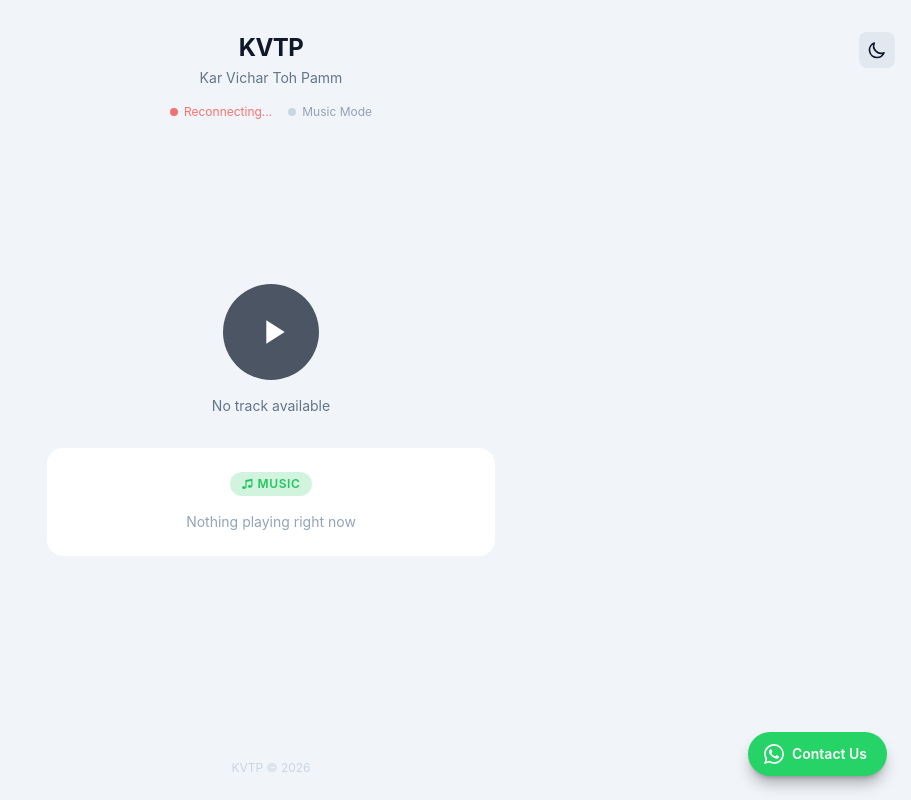
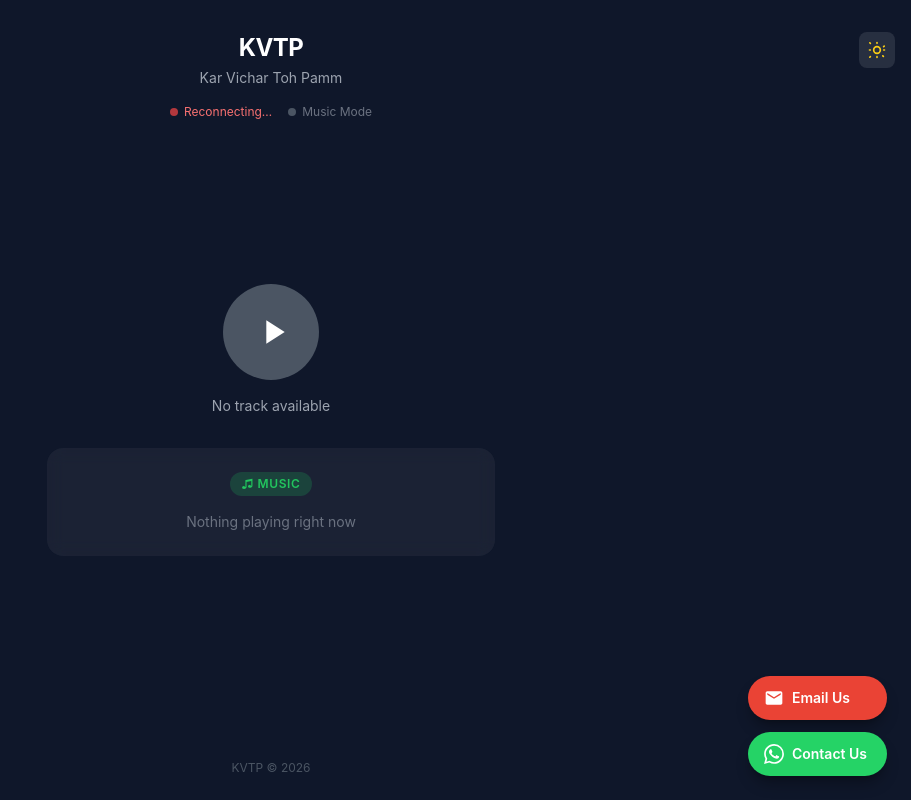
Before and after one commit to hrishik18/karVichartohPamm, a React (Create React App) app: page / in a window 1280 px wide. Shown: the whole page, without its empty margins (369-1280 px from the left). Built offline with nearby package versions, Linux system fonts and the light colour scheme; no server answers.

Commit message:
contact email added and dark theme default

```diff
--- a/src/components/ThemeProvider.js
+++ b/src/components/ThemeProvider.js
@@ -7,7 +7,7 @@ export function ThemeProvider({ children }) {
   const [dark, setDark] = useState(() => {
     const saved = localStorage.getItem(STORAGE_KEY);
     if (saved) return saved === 'dark';
-    return window.matchMedia('(prefers-color-scheme: dark)').matches;
+    return true;
   });
 
   useEffect(() => {
--- a/src/public/Home.js
+++ b/src/public/Home.js
@@ -158,12 +158,25 @@ export default function Home() {
         />
       </main>
 
-      {/* WhatsApp floating button */}
+      {/* Floating contact buttons */}
+      <div className="fixed bottom-6 right-6 z-50 flex flex-col gap-3">
+        <a
+          href="mailto:karvichartohpamm@gmail.com?subject=Feedback%20on%20the%20Kar%20Vichar%20Toh%20Pamm%20App"
+          target="_blank"
+          rel="noopener noreferrer"
+          className="flex items-center gap-2 bg-[#EA4335] hover:bg-[#d33426] text-white pl-4 pr-5 py-3 rounded-full shadow-lg shadow-black/30 transition-colors"
+          aria-label="Email us"
+        >
+          <svg className="w-5 h-5" viewBox="0 0 24 24" fill="currentColor">
+            <path d="M20 4H4c-1.1 0-2 .9-2 2v12c0 1.1.9 2 2 2h16c1.1 0 2-.9 2-2V6c0-1.1-.9-2-2-2zm0 4l-8 5-8-5V6l8 5 8-5v2z"/>
+          </svg>
+          <span className="text-sm font-semibold">Email Us</span>
+        </a>
         <a
           href="https://wa.me/917559360210?text=Jai%20Prabhu"
           target="_blank"
           rel="noopener noreferrer"
-        className="fixed bottom-6 right-6 z-50 flex items-center gap-2 bg-[#25D366] hover:bg-[#1ebe57] text-white pl-4 pr-5 py-3 rounded-full shadow-lg shadow-black/30 transition-colors"
+          className="flex items-center gap-2 bg-[#25D366] hover:bg-[#1ebe57] text-white pl-4 pr-5 py-3 rounded-full shadow-lg shadow-black/30 transition-colors"
           aria-label="Contact us on WhatsApp"
         >
           <svg className="w-5 h-5" viewBox="0 0 24 24" fill="currentColor">
@@ -171,6 +184,7 @@ export default function Home() {
           </svg>
           <span className="text-sm font-semibold">Contact Us</span>
         </a>
+      </div>
 
       <footer className="pb-6 text-center text-xs text-faint">
         KVTP &copy; {new Date().getFullYear()}
```
Lines whose indentation alone changed are shown as unchanged.
